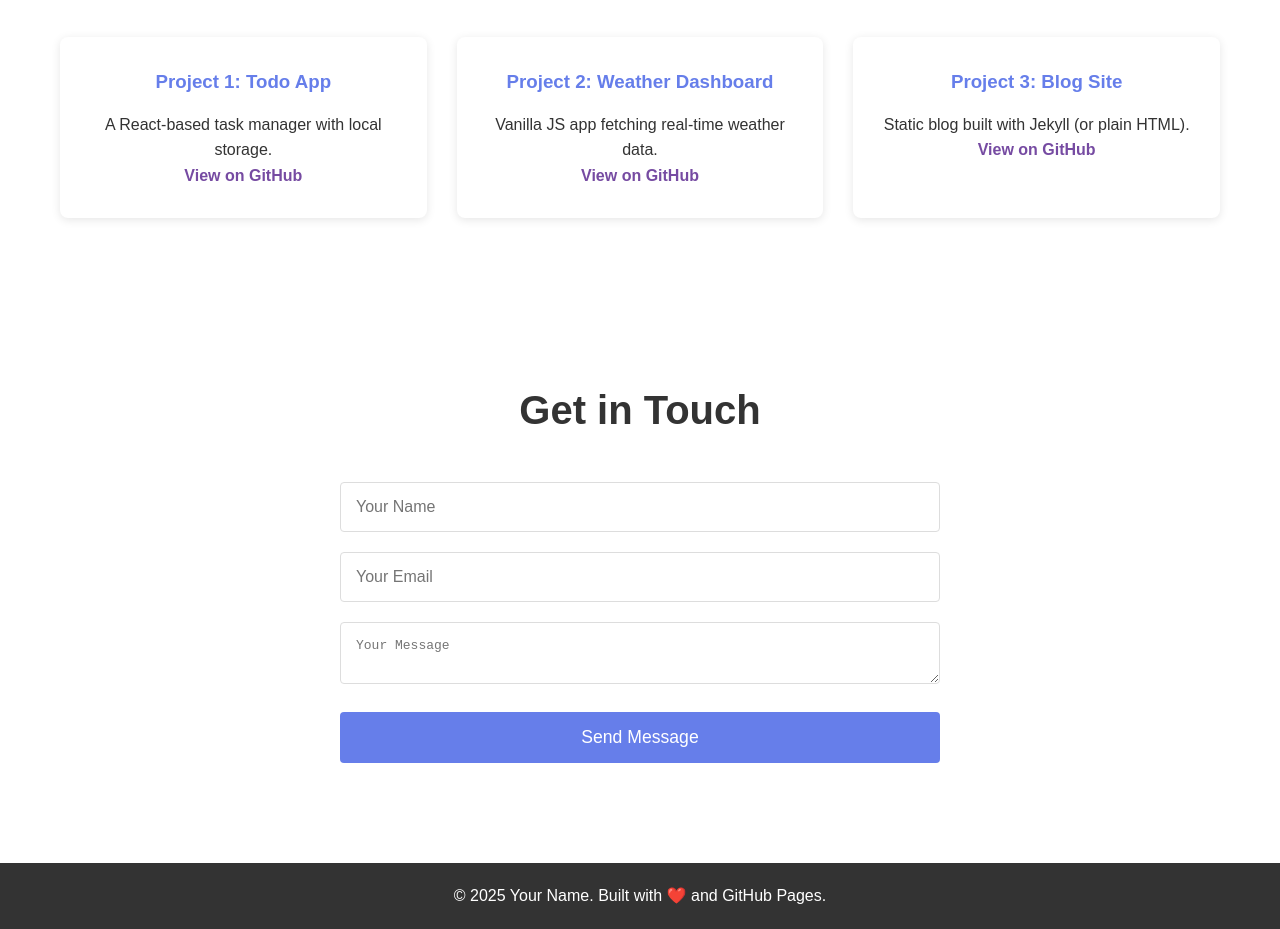
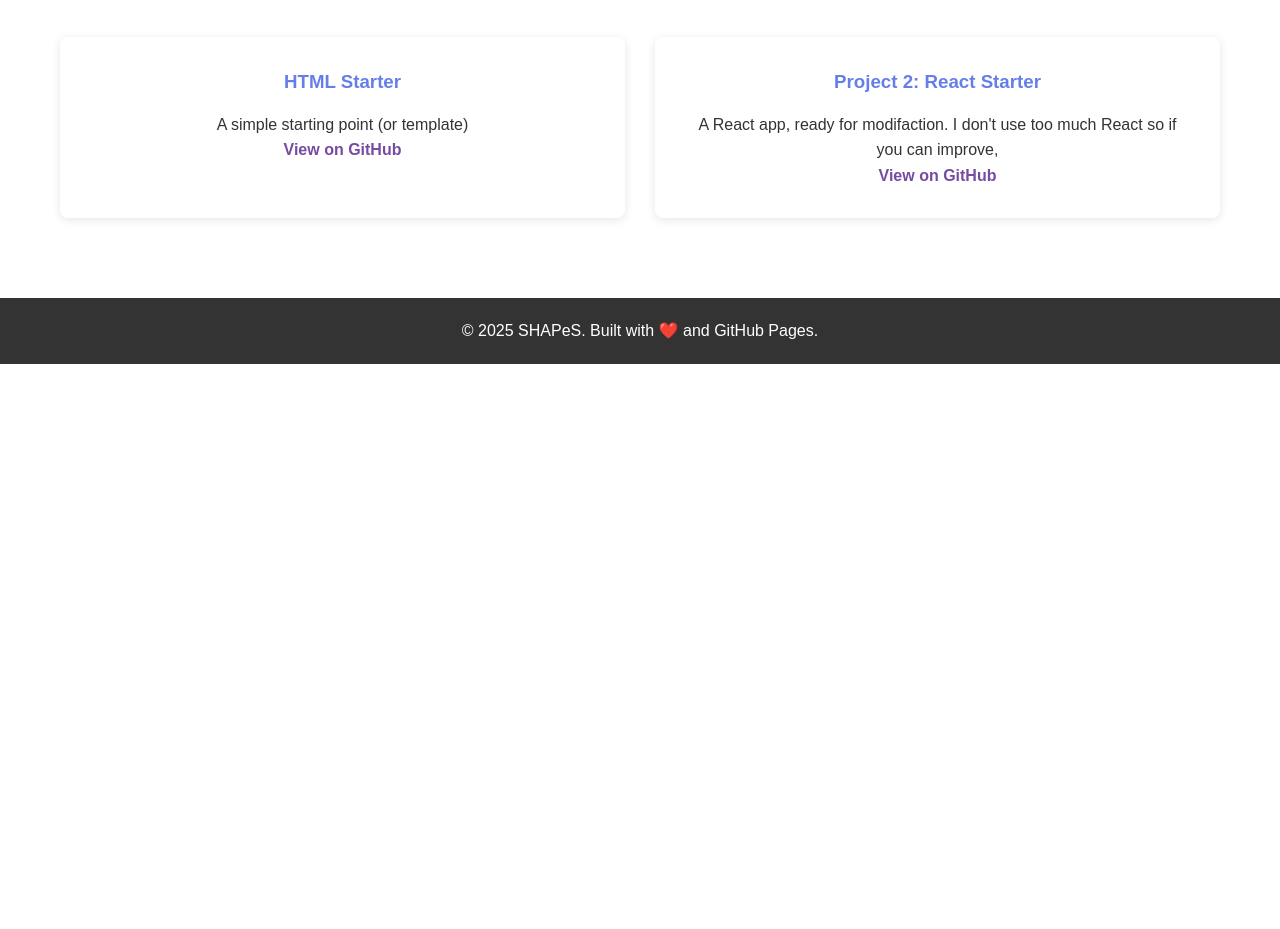
Before and after one commit to SHAPeSsoft/Lander, a plain HTML site: page index.html in a window 1280 px wide. Shown: the part 798-1727 px from the top of the page. After the commit the page ends 1162 px from the top, so only its background shows below. Drawn offline with Linux system fonts and the light colour scheme.

Commit message:
Updated HTML

```diff
--- a/index.html
+++ b/index.html
@@ -3,21 +3,21 @@
 <head>
     <meta charset="UTF-8">
     <meta name="viewport" content="width=device-width, initial-scale=1.0">
-    <title>Your Name - Portfolio</title>
+    <title>Noah G. - Portfolio</title>
     <link rel="stylesheet" href="style.css">
 </head>
 <body>
     <header class="hero">
         <div class="container">
-            <h1>Your Name</h1>
-            <p class="tagline">Full-Stack Developer & Coffee Enthusiast</p>
+            <h1>Noah Gonzalez</h1>
+            <p class="tagline">Learning Developer & Coffee Enthusiast</p>
         </div>
     </header>
 
     <section class="about">
         <div class="container">
             <h2>About Me</h2>
-            <p>Hi! I'm a passionate developer based in [Your City]. I love building web apps that make life easier. When not coding, you'll find me hiking or brewing the perfect cup of coffee.</p>
+            <p>Hey There, I love learning about all sorts of tech things. I'm stil trying to understand Javascript (though Ruby is pretty appealing) to build awesome webapps.</p>
         </div>
     </section>
 
@@ -26,40 +26,23 @@
             <h2>Projects</h2>
             <div class="grid">
                 <div class="project-card">
-                    <h3>Project 1: Todo App</h3>
-                    <p>A React-based task manager with local storage.</p>
-                    <a href="https://github.com/yourusername/todo-app" target="_blank">View on GitHub</a>
+                    <h3>HTML Starter</h3>
+                    </p>A simple starting point (or template)</p>
+                    <a href="https://github.com/SHAPeSsoft/HTML-Starter" target="_blank">View on GitHub</a>
                 </div>
                 <div class="project-card">
-                    <h3>Project 2: Weather Dashboard</h3>
-                    <p>Vanilla JS app fetching real-time weather data.</p>
+                    <h3>Project 2: React Starter</h3>
+                    <p>A React app, ready for modifaction. I don't use too much React so if you can improve, </p>
                     <a href="https://github.com/yourusername/weather-dashboard" target="_blank">View on GitHub</a>
                 </div>
-                <div class="project-card">
-                    <h3>Project 3: Blog Site</h3>
-                    <p>Static blog built with Jekyll (or plain HTML).</p>
-                    <a href="https://github.com/yourusername/my-blog" target="_blank">View on GitHub</a>
-                </div>
-            </div>
         </div>
     </section>
-
-    <section class="contact">
-        <div class="container">
-            <h2>Get in Touch</h2>
-            <form id="contact-form">
-                <input type="text" placeholder="Your Name" required>
-                <input type="email" placeholder="Your Email" required>
-                <textarea placeholder="Your Message" required></textarea>
-                <button type="submit">Send Message</button>
-            </form>
-            <p id="form-message"></p>
         </div>
     </section>
 
     <footer>
         <div class="container">
-            <p>&copy; 2025 Your Name. Built with ❤️ and GitHub Pages.</p>
+            <p>&copy; 2025 SHAPeS. Built with ❤️ and GitHub Pages.</p>
         </div>
     </footer>
 
```
